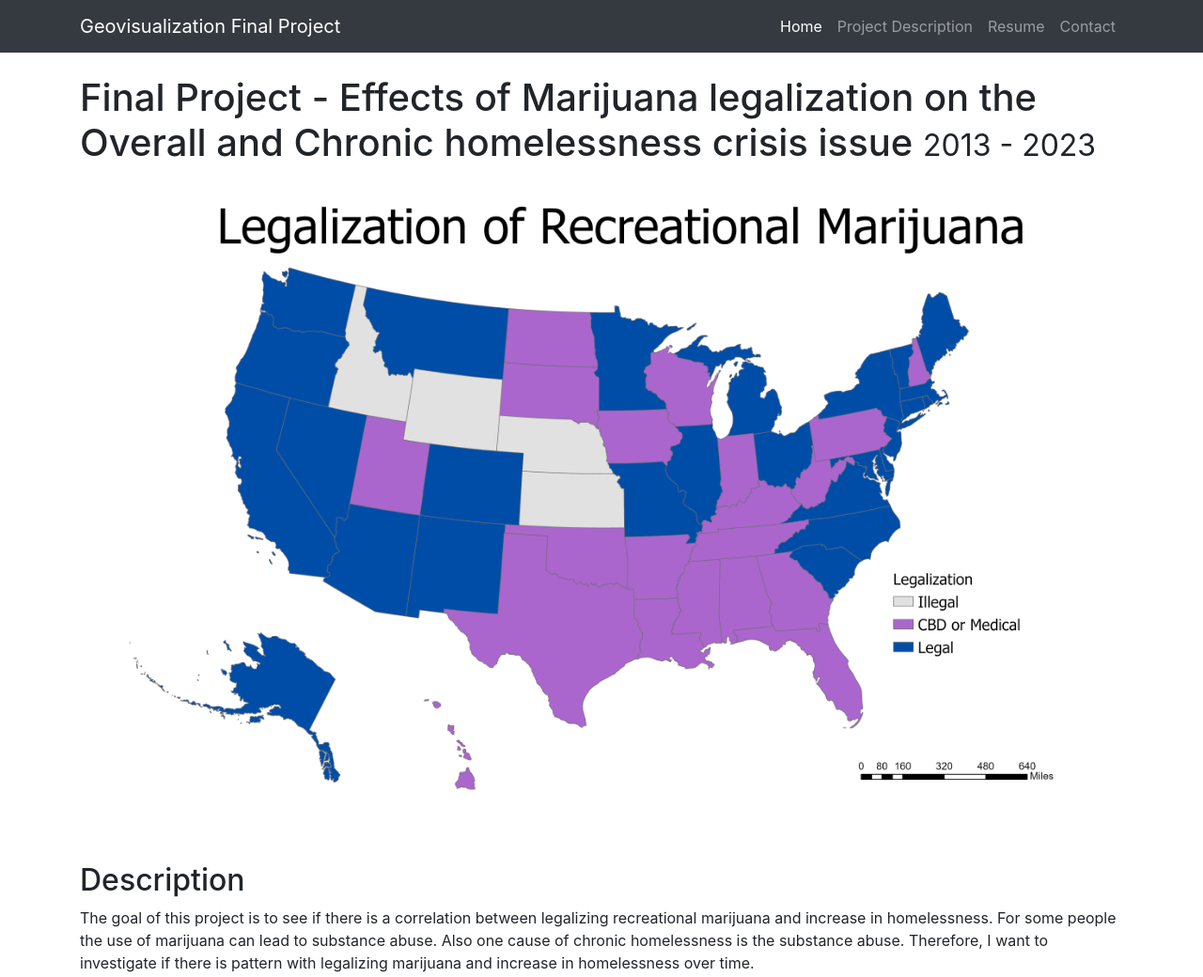
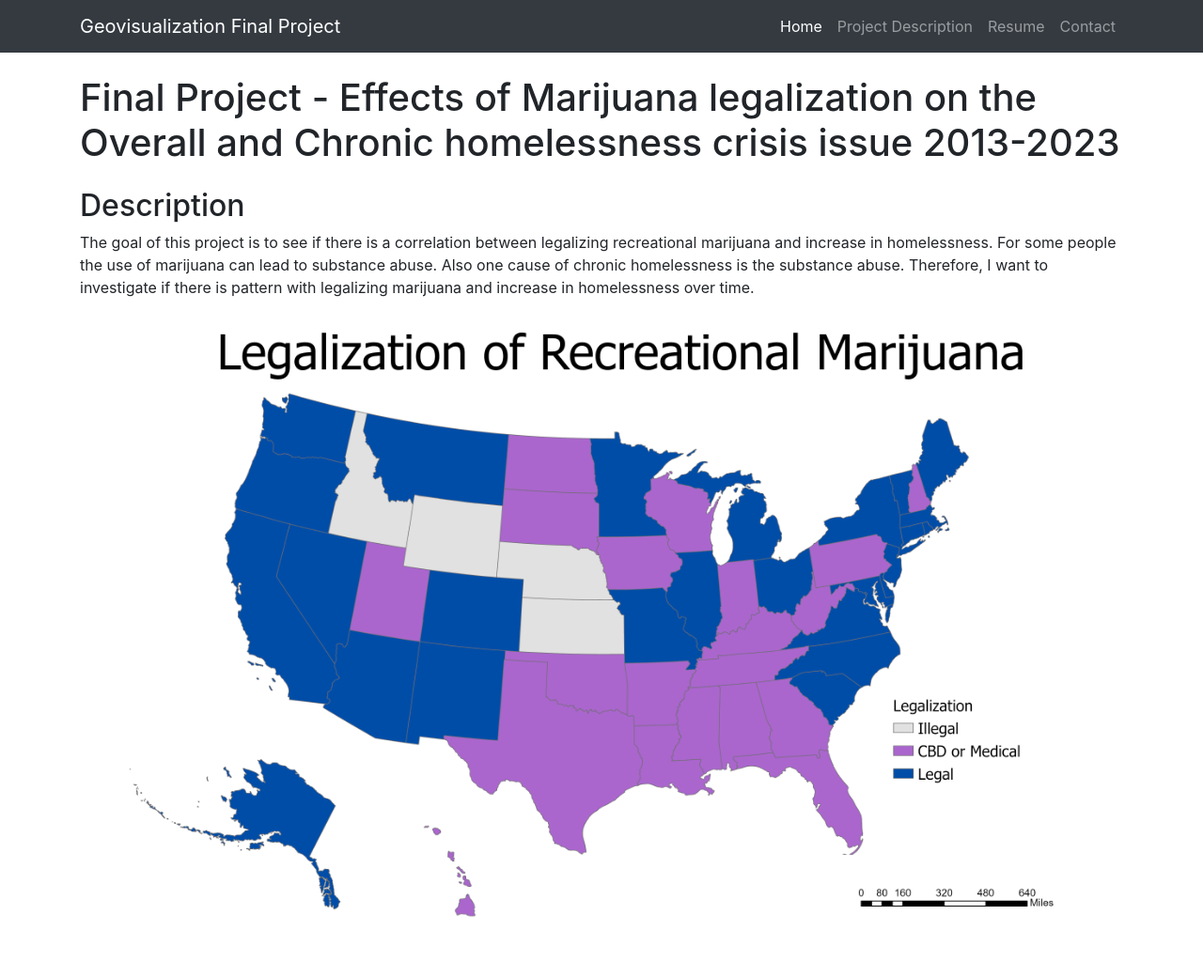
Before and after one commit to geog3540/gkundwa, a website: page Maps.html in a window 1280 px wide. Shown: the top 1040 px of the page at 94% size. Drawn offline with Linux system fonts and the light colour scheme.

Commit message:
changed the map and description
Here it is

```diff
--- a/Maps.html
+++ b/Maps.html
@@ -53,14 +53,13 @@
     <div class="container">
 
       <!-- Page Heading -->
-      <h1 class="my-4"> Final Project - Effects of Marijuana legalization on the Overall and Chronic homelessness crisis issue
-        <small>2013 - 2023</small>
+      <h1 class="my-4"> Final Project - Effects of Marijuana legalization on the Overall and Chronic homelessness crisis issue 2013-2023
       </h1>
-      <img src="Images/legalizationmap.png" class="img-fluid" alt="LegalizationMap">
-
       <h2>Description</h2>
       <p>The goal of this project is to see if there is a correlation between legalizing recreational marijuana and increase in homelessness. For some people the use of marijuana can lead to substance abuse.
         Also one cause of chronic homelessness is the substance abuse. Therefore, I want to investigate if there is pattern with legalizing marijuana and increase in homelessness over time.</p>
+
+        <img src="Images/legalizationmap.png" class="img-fluid" alt="LegalizationMap">
 
       <h2 class="my-2"> Change in Percentage of Overall and Chronic Homelessness</h2>
 
```
